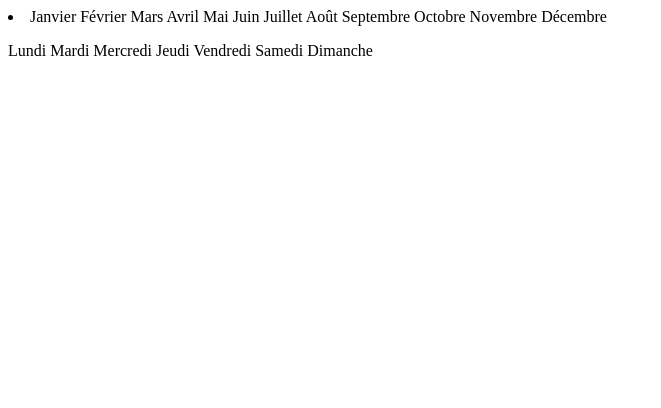
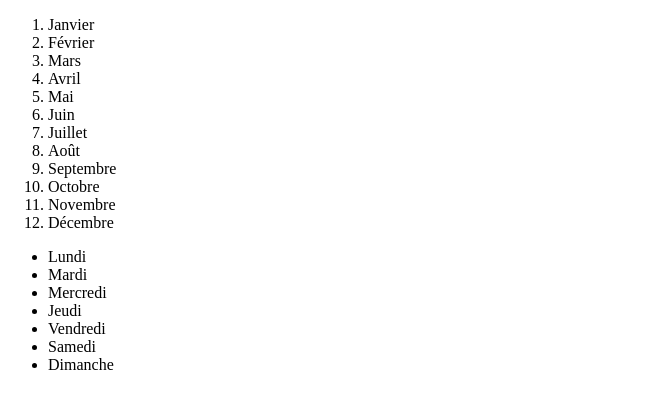
Before and after one commit to mhpecquery/htmlPartie1Ex3, a plain HTML site: page index.html in a window 1280 px wide. Shown: the whole page, without its empty margins (0-661 px from the left). Drawn offline with Linux system fonts and the light colour scheme.

Commit message:
modifs correction

```diff
--- a/index.html
+++ b/index.html
@@ -5,7 +5,28 @@
     <title>Calendrier</title>
   </head>
   <body>
-    <li>Janvier Février Mars Avril Mai Juin Juillet Août Septembre Octobre Novembre Décembre</li>
-    <p>Lundi Mardi Mercredi Jeudi Vendredi Samedi Dimanche</p>
+  <ol>
+    <li>Janvier</li>
+    <li>Février</li>
+    <li>Mars</li>
+    <li>Avril</li>
+    <li>Mai</li>
+    <li>Juin</li>
+    <li>Juillet</li>
+    <li>Août</li>
+    <li>Septembre</li>
+    <li>Octobre</li>
+    <li>Novembre</li>
+    <li>Décembre</li>
+  </ol>
+    <ul>
+      <li>Lundi</li>
+      <li>Mardi</li>
+      <li>Mercredi</li>
+      <li>Jeudi</li>
+      <li>Vendredi</li>
+      <li>Samedi</li>
+      <li>Dimanche</li>
+    </ul>
   </body>
 </html>
```
